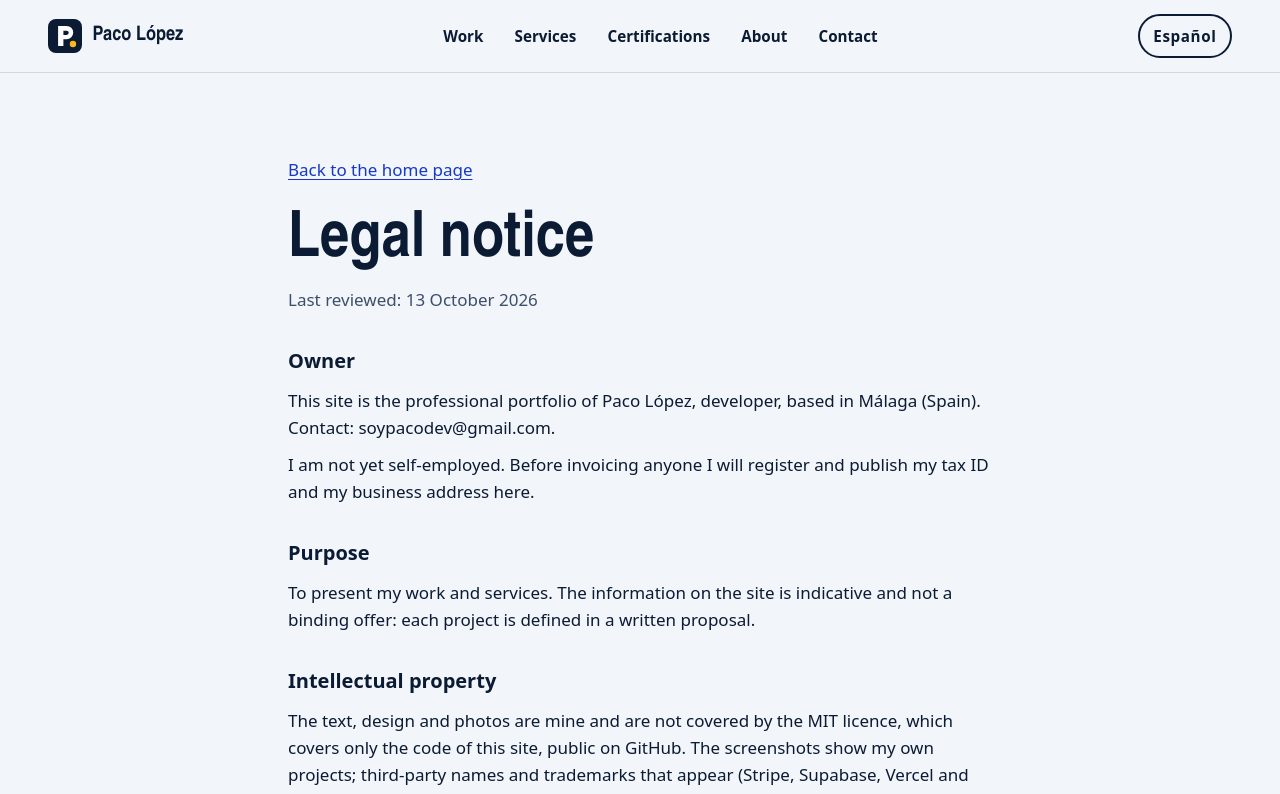
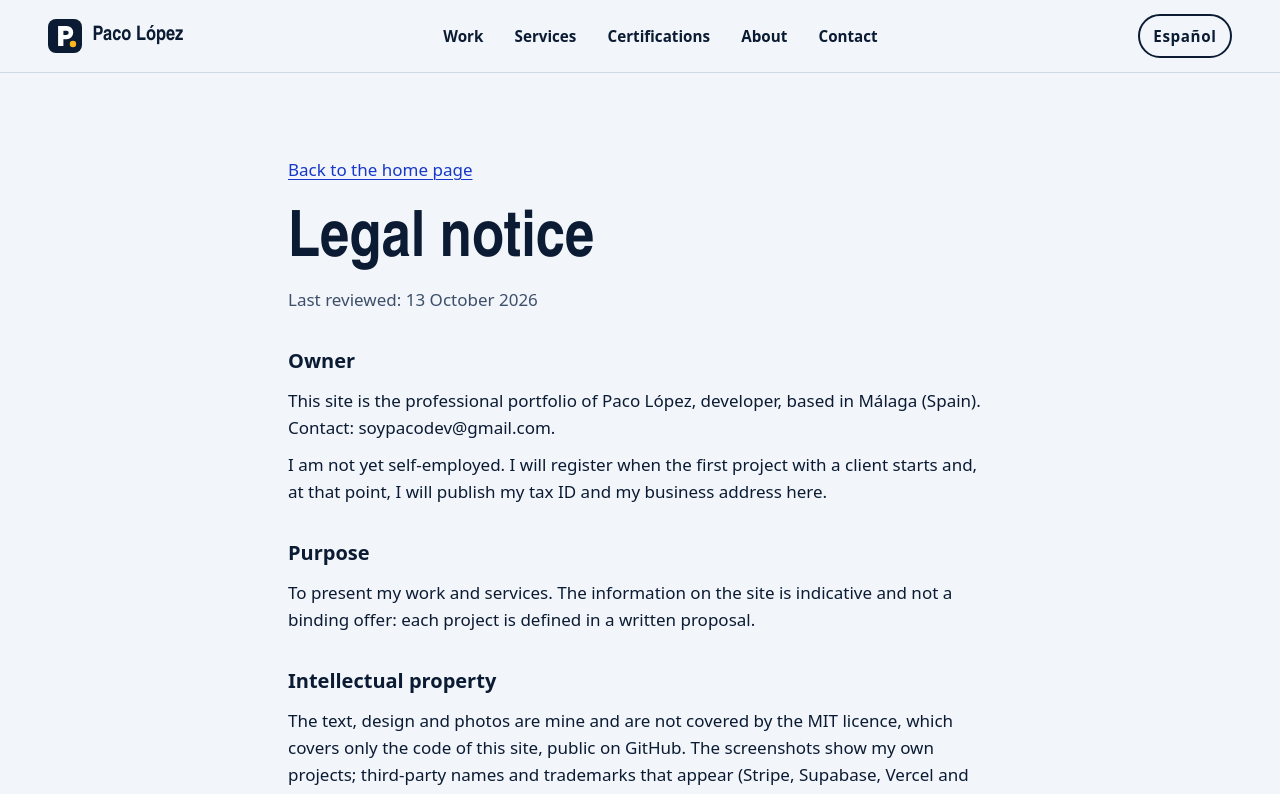
Before and after one commit to soypacodev/portfolio, a Next.js app: page /en/aviso-legal in a window 1280 px wide. Shown: the top 794 px of the page. Built offline with nearby package versions, Linux system fonts and the light colour scheme; a web font is replaced by a local one.

Commit message:
Aviso legal: alta al empezar el primer proyecto con cliente

```diff
--- a/src/content/en.ts
+++ b/src/content/en.ts
@@ -245,7 +245,7 @@ export const en: Contenido = {
         {
           titulo: 'Owner',
           parrafos: ['This site is the professional portfolio of Paco López, developer, based in Málaga (Spain). Contact: soypacodev@gmail.com.',
-            'I am not yet self-employed. Before invoicing anyone I will register and publish my tax ID and my business address here.',
+            'I am not yet self-employed. I will register when the first project with a client starts and, at that point, I will publish my tax ID and my business address here.',
           ],
         },
         {
--- a/src/content/es.ts
+++ b/src/content/es.ts
@@ -245,7 +245,7 @@ export const es: Contenido = {
         {
           titulo: 'Titular',
           parrafos: ['Esta web es el portfolio profesional de Paco López, desarrollador, con sede en Málaga (España). Contacto: soypacodev@gmail.com.',
-            'Todavía no ejerzo como autónomo. Antes de facturar me daré de alta y publicaré aquí mi NIF y mi domicilio profesional.',
+            'Todavía no ejerzo como autónomo. Me daré de alta al empezar el primer proyecto con un cliente y, entonces, publicaré aquí mi NIF y mi domicilio profesional.',
           ],
         },
         {
```
